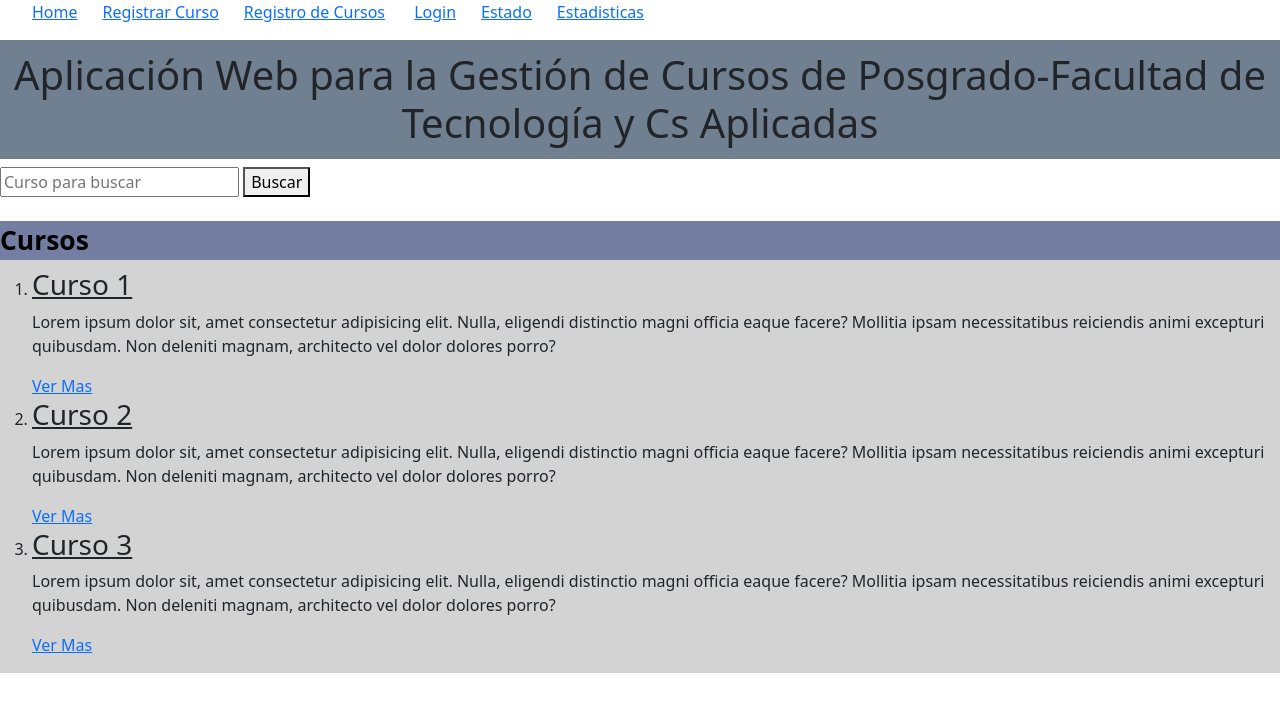
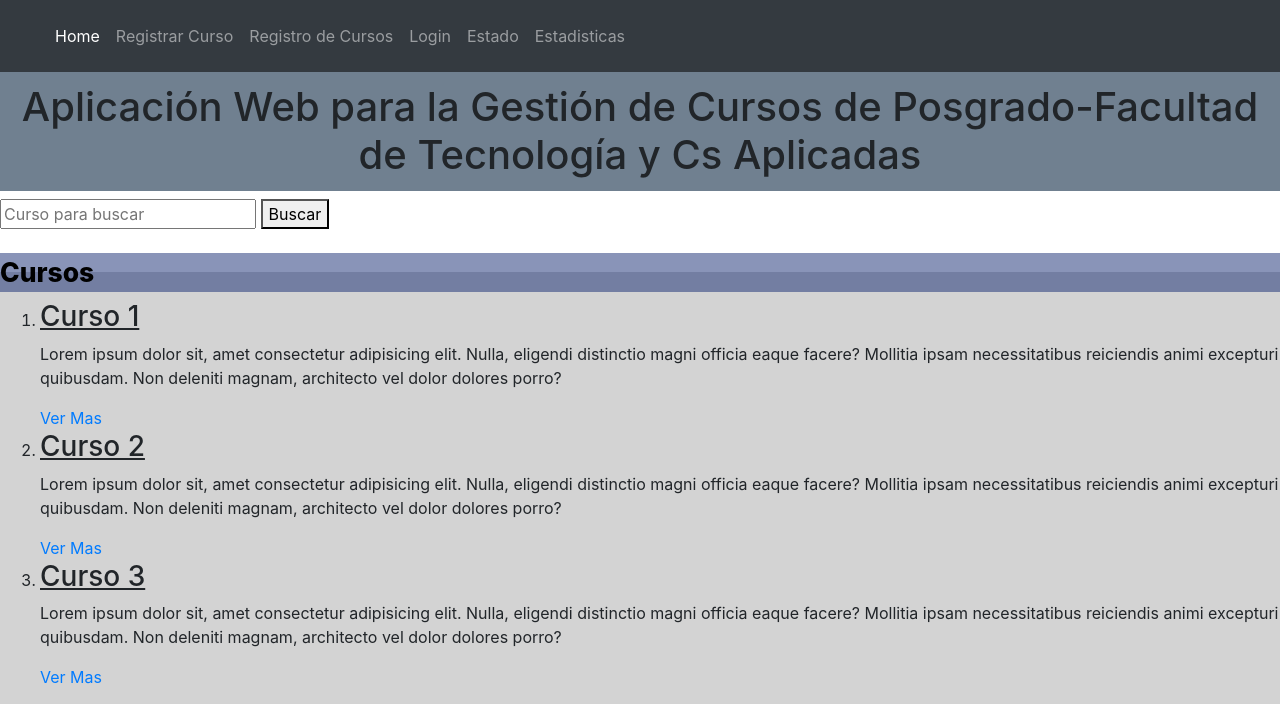
Before and after one commit to luisgm21/2021TP3Progra3, a Python web app: template TP2/templates/homepage.html in a window 1280 px wide. Shown: the top 704 px of the page. Run offline with Jinja, Linux system fonts and the light colour scheme; the template is opened without the code that fills it, so the values that code supplies are empty.

Commit message:
posible navbar para el proyecto

```diff
--- a/TP2/templates/homepage.html
+++ b/TP2/templates/homepage.html
@@ -6,20 +6,39 @@
     <meta name="viewport" content="width=device-width, initial-scale=1.0">
     <title>HomePage</title>
     <link rel="stylesheet" href="../public/css/styles.css">
-    <link href="https://cdn.jsdelivr.net/npm/bootstrap@5.1.0/dist/css/bootstrap.min.css" rel="stylesheet" integrity="sha384-KyZXEAg3QhqLMpG8r+8fhAXLRk2vvoC2f3B09zVXn8CA5QIVfZOJ3BCsw2P0p/We" crossorigin="anonymous">
+    <link rel="stylesheet" href="https://cdn.jsdelivr.net/npm/bootstrap@4.6.0/dist/css/bootstrap.min.css" integrity="sha384-B0vP5xmATw1+K9KRQjQERJvTumQW0nPEzvF6L/Z6nronJ3oUOFUFpCjEUQouq2+l" crossorigin="anonymous">
 </head>
 <body>
     <header>
-        <nav>
-            <div>
-                <ul>
-                    <li><a href="./homepage.html">Home</a></li>&nbsp;&nbsp;&nbsp;&nbsp;&nbsp;
-                    <li><a href="./formcrearcurso.html">Registrar Curso</a></li>&nbsp;&nbsp;&nbsp;&nbsp;&nbsp;
-                    <li><a href="./tablaCursos.html">Registro de Cursos</a></li> &nbsp;&nbsp;&nbsp;&nbsp;&nbsp;
-                    <li><a href="./login.html">Login</a></li>&nbsp;&nbsp;&nbsp;&nbsp;&nbsp;
-                    <li><a href="./estadocurso.html">Estado</a></li>&nbsp;&nbsp;&nbsp;&nbsp;&nbsp;
-                    <li><a href="./estadisticas.html">Estadisticas</a></li>
-                </ul>
+        <nav class="navbar navbar-expand-lg navbar-dark bg-dark">
+            <div class="container-fluid">
+                <button class="navbar-toggler" type="button" data-bs-toggle="collapse" data-bs-target="#navbarNav" aria-controls="navbarNav" aria-expanded="false" aria-label="Toggle navigation">
+                    <span class="navbar-toggler-icon"></span>
+                </button>
+                <div class="collapse navbar-collapse" id="navbarNav">
+                    <div class="navbar">
+                        <ul class="navbar-nav">
+                            <li class="nav-item">
+                                <a class="nav-link active" href="./homepage.html">Home</a>
+                            </li>
+                            <li>
+                                <a  class="nav-link" href="./formcrearcurso.html">Registrar Curso</a>
+                            </li>
+                            <li class="nav-item">
+                                <a class="nav-link" href="./tablaCursos.html">Registro de Cursos</a>
+                            </li>
+                            <li class="nav-item">
+                                <a class="nav-link" href="./login.html">Login</a>
+                            </li>
+                            <li  class="nav-item">
+                                <a  class="nav-link" href="./estadocurso.html">Estado</a>
+                            </li>
+                            <li class="nav-item">
+                                <a class="nav-link" href="./estadisticas.html">Estadisticas</a>
+                            </li>
+                        </ul>
+                    </div>
+                </div>
             </div>
         </nav>
     </header>
@@ -30,7 +49,7 @@
     <div>
         <input type="text" placeholder="Curso para buscar" id="buscador" name="buscador">
         <button>Buscar</button><br><br>
-      </div>
+    </div>
 
         <fieldset>
             <legend>Cursos</legend>
@@ -83,7 +102,6 @@
               </div>
             </footer>
         </div>
-        <script src="https://cdn.jsdelivr.net/npm/@popperjs/core@2.9.3/dist/umd/popper.min.js" integrity="sha384-eMNCOe7tC1doHpGoWe/6oMVemdAVTMs2xqW4mwXrXsW0L84Iytr2wi5v2QjrP/xp" crossorigin="anonymous"></script>
-    <script src="https://cdn.jsdelivr.net/npm/bootstrap@5.1.0/dist/js/bootstrap.min.js" integrity="sha384-cn7l7gDp0eyniUwwAZgrzD06kc/tftFf19TOAs2zVinnD/C7E91j9yyk5//jjpt/" crossorigin="anonymous"></script>
+        <script src="https://cdn.jsdelivr.net/npm/bootstrap@5.1.0/dist/js/bootstrap.bundle.min.js" integrity="sha384-U1DAWAznBHeqEIlVSCgzq+c9gqGAJn5c/t99JyeKa9xxaYpSvHU5awsuZVVFIhvj" crossorigin="anonymous"></script>
     </body>
 </html>
```
